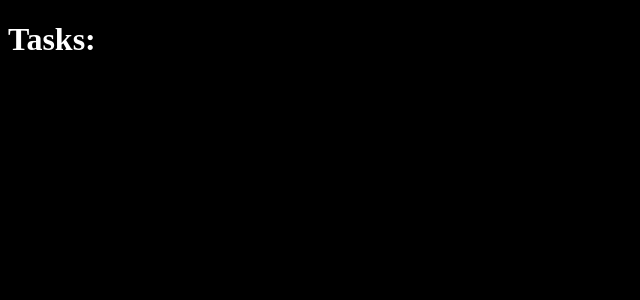
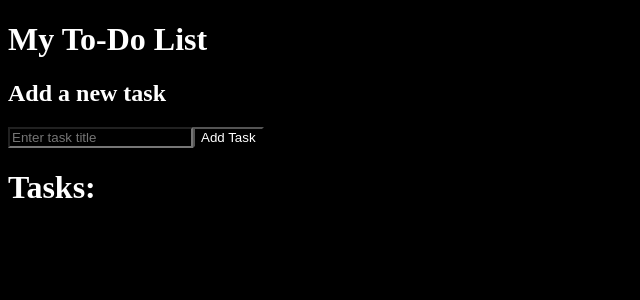
Before and after one commit to darihub/todo-app, a Next.js app: page / in a window 1280 px wide. Shown: the top 300 px of the page, without its empty margins (0-640 px from the left). Built offline with nearby package versions, Linux system fonts and the light colour scheme.

Commit message:
feat: implemented page.jsx Home() functionality and addTask()

```diff
--- a/app/page.jsx
+++ b/app/page.jsx
@@ -1,11 +1,27 @@
+"use client";
+
 import TaskItem from '../components/TaskItem';
 import TaskList from '../components/TaskList';
+import TaskInput from '../components/TaskInput';
+import { useState } from 'react';
 import './globals.css';
 
+function addTask(text) {
+  const newTask = {
+    id: Date.now(),
+    text,
+    completed: false
+  };
+  setTasks([...tasks, newTask]);
+  }
+
 export default function Home() {
+  const [tasks, setTasks] = useState([]);
   return (
     <main>
-      <TaskList task1={{ id: 1, text: 'Buy groceries', completed: false }} task2={{ id: 2, text: 'Walk the dog', completed: true }} />
+    <h1>My To-Do List</h1>
+    <TaskInput onAdd={addTask} />
+    <TaskList tasks={tasks} />
     </main>
   );
 }
```
